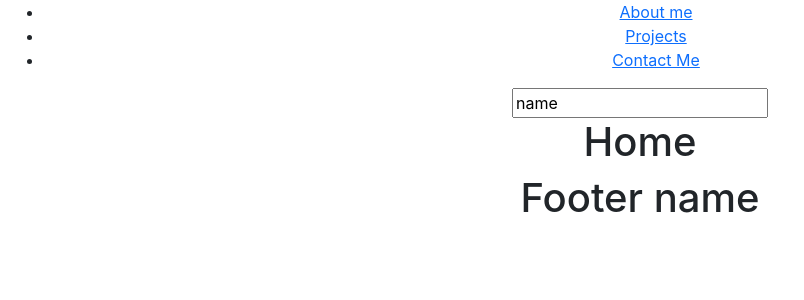
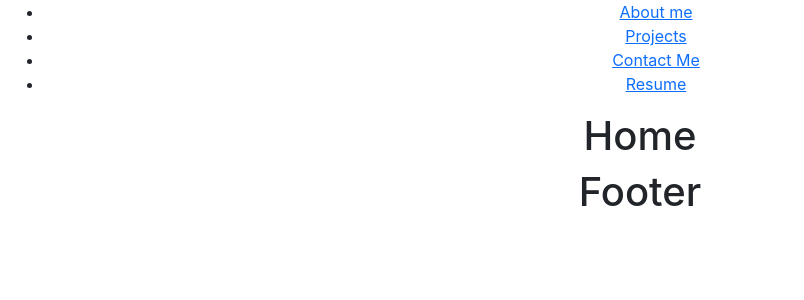
Before and after one commit to mhmunter/myFirstGallery, a React (Create React App) app: page / in a window 1280 px wide. Shown: the top 300 px of the page, without its empty margins (0-804 px from the left). Built offline with nearby package versions, Linux system fonts and the light colour scheme.

Commit message:
fixed componets

```diff
--- a/src/App.css
+++ b/src/App.css
@@ -28,14 +28,14 @@
   color: #F4EBD9;
 }
 
-@keyframes App-logo-spin {
+/* @keyframes App-logo-spin {
   from {
     transform: rotate(0deg);
   }
   to {
     transform: rotate(360deg);
   }
-}
+} */
 
 /*mid images*/
 .hero img{
--- a/src/App.js
+++ b/src/App.js
@@ -6,27 +6,31 @@ import Header from './components/Header';
 import Home from './components/Home';
 import Navigation from './components/Navigation';
 import Projects from './components/Projects';
+import Resume from './components/Resume';
+import AboutMe from './components/AboutMe';
+
 
 
 function App() {
   const [page, setPage] = useState("home")
-  const [name, setName] = useState("name")
   function displayPage(){
     if (page === "home"){
       return < Home />
       }else if(page === "projects"){
-        console.log("hello")
         return < Projects />
       }else if(page === "form"){
         return <Form />
+      }else if(page === "resume"){
+        return<Resume />
+      }else if(page === "AboutMe"){
+        return<AboutMe />
       }
   }
   return (
     <div className="App">
       <Navigation setPage={setPage} />
-      <input value = {name} onChange = {e =>setName(e.target.value)}></input>
     {displayPage()}
-    <Footer name = {name}/>
+    <Footer />
     </div>
   );
 }
--- /dev/null
+++ b/src/components/AboutMe/index.js
@@ -0,0 +1,27 @@
+import React from 'react'
+
+function AboutMe(){
+
+return (
+    <div>
+        <h1>About Me</h1>
+    </div>
+)
+}
+
+
+
+
+
+
+
+
+
+
+
+
+
+
+
+
+export default AboutMe
--- a/src/components/Navigation/index.js
+++ b/src/components/Navigation/index.js
@@ -7,7 +7,7 @@ function Navigation({setPage}) {
       <nav>
         <ul className="flex-row">
           <li className="mx-2">
-            <a data-testid="about" href="#about" onClick={() => setPage("home")}>
+            <a data-testid="about" href="#about" onClick={() => setPage("AboutMe")}>
               About me
             </a>
           </li>
@@ -21,6 +21,11 @@ function Navigation({setPage}) {
             Contact Me
             </a>
           </li>
+          <li className="mx-2">
+            <a data-testid="resume" href="#resume" onClick={() => setPage("resume")}>
+              Resume
+            </a>
+          </li>
         </ul>
 
       </nav>
--- /dev/null
+++ b/src/components/Resume/index.js
@@ -0,0 +1,27 @@
+import React from 'react'
+
+function Resume(){
+
+return (
+    <div>
+        <h1>Resume</h1>
+    </div>
+)
+}
+
+
+
+
+
+
+
+
+
+
+
+
+
+
+
+
+export default Resume
```
